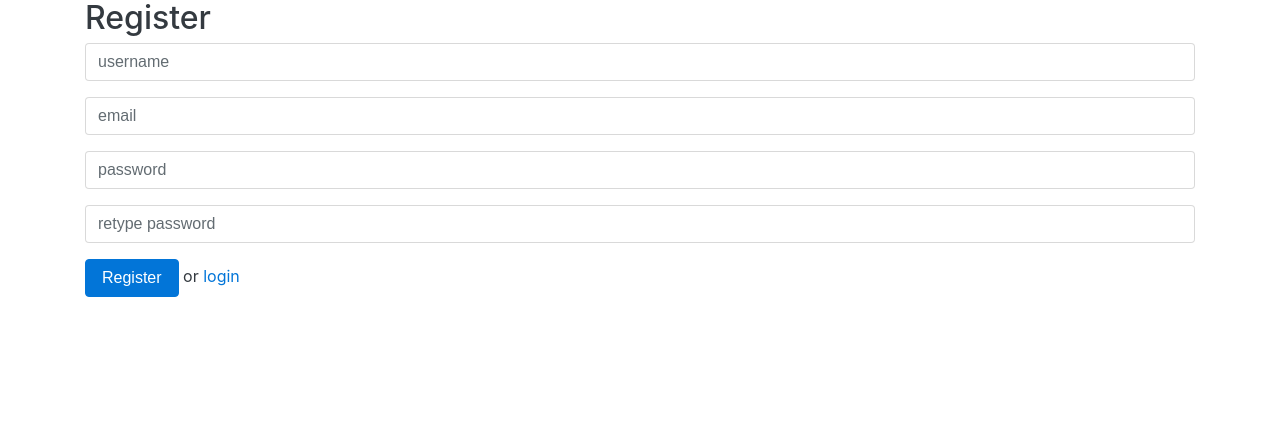
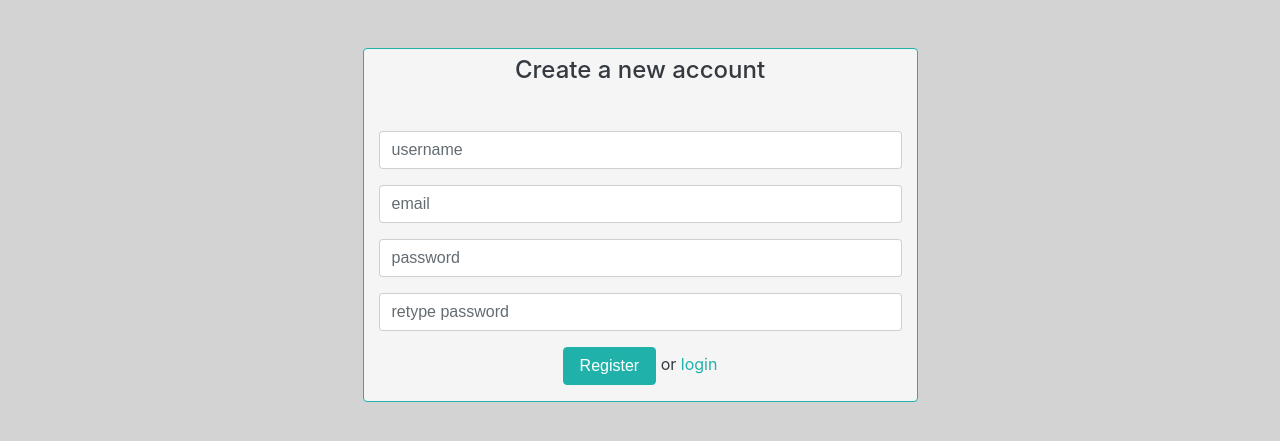
Before and after one commit to amrfekryy/project1-CS50W, a Flask app: page /register in a window 1280 px wide. Shown: the top 441 px of the page. Run offline with Flask 2, Linux system fonts and the light colour scheme; some libraries are stand-ins or nearby versions.

Commit message:
Improve style for login and register pages

```diff
--- a/templates/layout.html
+++ b/templates/layout.html
@@ -44,12 +44,12 @@
             {% block body %}
             {% endblock %}
 
-            <script src="{{ url_for('static', filename='script.js') }}"></script>
+        </div>
 
-            <script src="https://code.jquery.com/jquery-3.3.1.slim.min.js" integrity="sha384-q8i/X+965DzO0rT7abK41JStQIAqVgRVzpbzo5smXKp4YfRvH+8abtTE1Pi6jizo" crossorigin="anonymous"></script>
-            <script src="https://cdnjs.cloudflare.com/ajax/libs/popper.js/1.14.6/umd/popper.min.js" integrity="sha384-wHAiFfRlMFy6i5SRaxvfOCifBUQy1xHdJ/yoi7FRNXMRBu5WHdZYu1hA6ZOblgut" crossorigin="anonymous"></script>
-            <script src="https://stackpath.bootstrapcdn.com/bootstrap/4.2.1/js/bootstrap.min.js" integrity="sha384-B0UglyR+jN6CkvvICOB2joaf5I4l3gm9GU6Hc1og6Ls7i6U/mkkaduKaBhlAXv9k" crossorigin="anonymous"></script>
+        <script src="{{ url_for('static', filename='script.js') }}"></script>
 
-        </div>
+        <script src="https://code.jquery.com/jquery-3.3.1.slim.min.js" integrity="sha384-q8i/X+965DzO0rT7abK41JStQIAqVgRVzpbzo5smXKp4YfRvH+8abtTE1Pi6jizo" crossorigin="anonymous"></script>
+        <script src="https://cdnjs.cloudflare.com/ajax/libs/popper.js/1.14.6/umd/popper.min.js" integrity="sha384-wHAiFfRlMFy6i5SRaxvfOCifBUQy1xHdJ/yoi7FRNXMRBu5WHdZYu1hA6ZOblgut" crossorigin="anonymous"></script>
+        <script src="https://stackpath.bootstrapcdn.com/bootstrap/4.2.1/js/bootstrap.min.js" integrity="sha384-B0UglyR+jN6CkvvICOB2joaf5I4l3gm9GU6Hc1og6Ls7i6U/mkkaduKaBhlAXv9k" crossorigin="anonymous"></script>
     </body>
 </html>
--- a/templates/register.html
+++ b/templates/register.html
@@ -2,6 +2,12 @@
 
 {% block title %}
     Registeration
+{% endblock %}
+
+{% block style %}
+    <style>
+        body {background-color: lightgrey}
+    </style>
 {% endblock %}
 
 {% block script %}
@@ -13,8 +19,16 @@
 {% endblock %}
 
 {% block body %}
-    <h2>Register</h2>
-    <form id="register_frm" action="{{ url_for('register') }}" method="post">
+<div class="card col-lg-6 col-sm-8 mt-5 ml-auto mr-auto">
+    <div class="row justify-content-center">
+
+        <h4 class="mt-2 mb-5">Create a new account</h4>
+
+        <div class="w-100"></div>
+        <!-- Force next columns to break to new line -->
+
+        <form id="register_frm" class="col" action="{{ url_for('register') }}" method="post">
+
             <div class="form-group">
                 <input class="form-control" name="username" type="text" placeholder="username">
             </div>
@@ -27,9 +41,13 @@
             <div class="form-group">
                 <input class="form-control" name="password2" type="password" placeholder="retype password ">
             </div>
-        <div class="form-group">
-            <button class="btn btn-primary">Register</button>
-            or <a href="{{ url_for('login') }}">login</a>
+            <div class="form-group" style="text-align: center">
+                <button class="btn btn-primary add_review">Register</button>
+                or <a href="{{ url_for('login') }}" class="third_color">login</a>
             </div>
+
         </form>
+
+    </div>
+</div>
 {% endblock %}
```
Also changed, not shown: templates/login.html (+23 -5 lines). Lines whose indentation alone changed are shown as unchanged.
